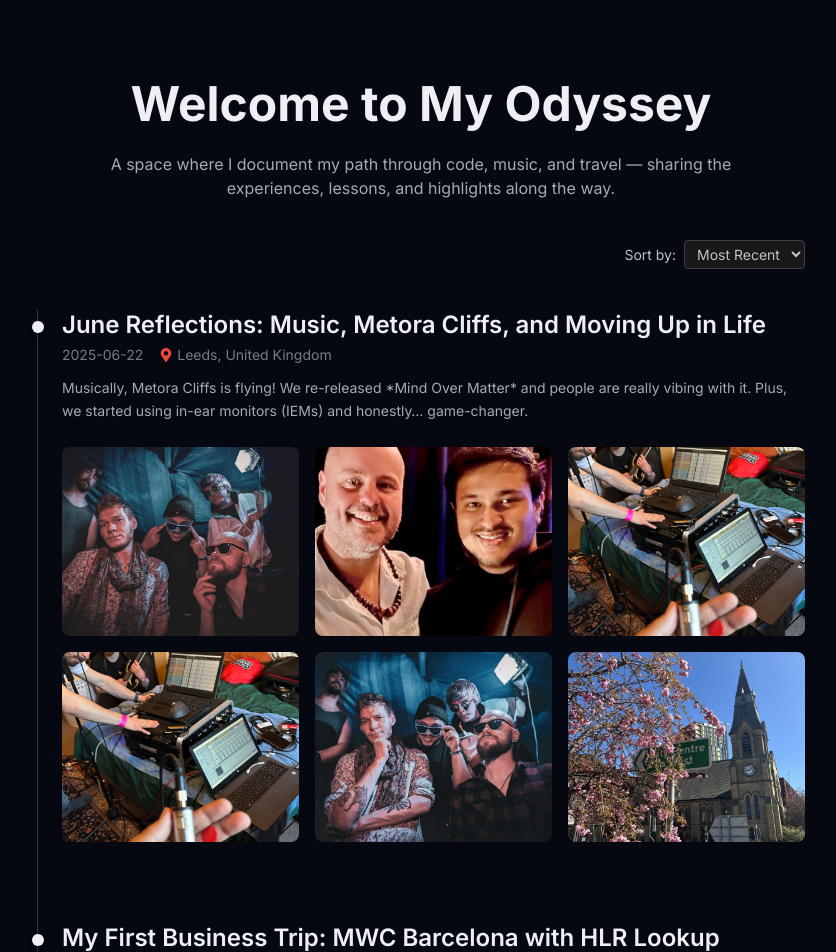
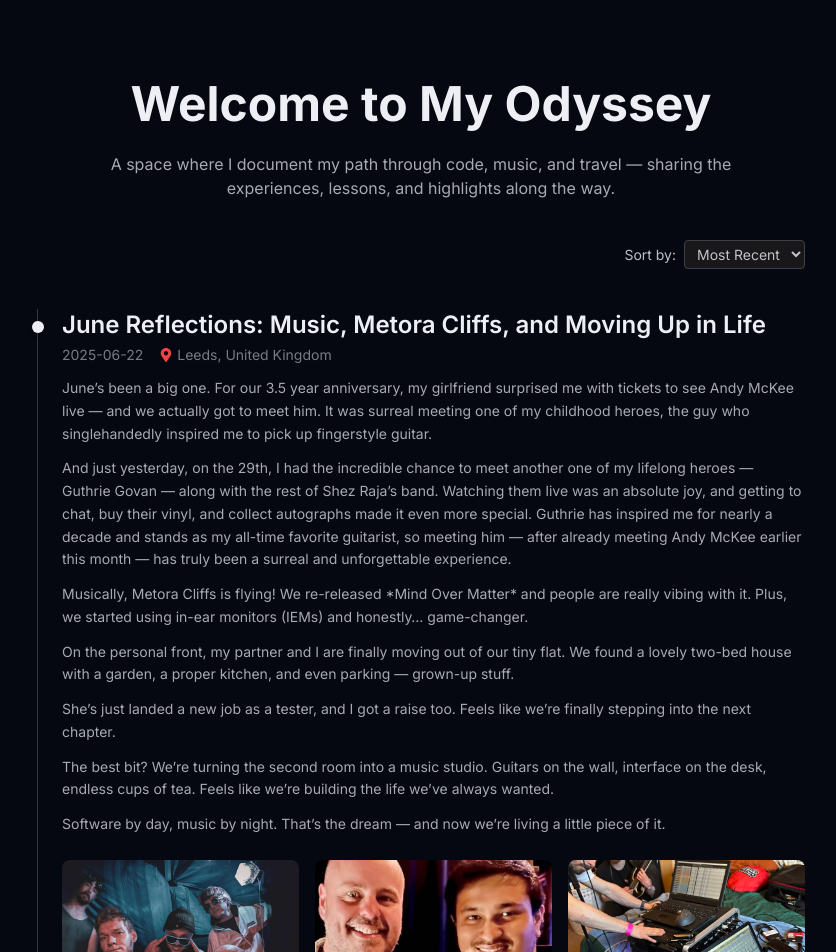
Before and after one commit to IshmamDC217/IshmamAhmed, a Next.js app: page /blog in a window 1280 px wide. Shown: the top 952 px of the page, without its empty margins (219-1055 px from the left). Built offline with nearby package versions, Linux system fonts and the light colour scheme.

Commit message:
blog content

```diff
--- a/data/blogs.ts
+++ b/data/blogs.ts
@@ -92,12 +92,13 @@ export const blogs = [
             "/june6.jpeg",
         ],
         content: [
-            // "June’s been a big one. For our 3.5 year anniversary, my girlfriend surprised me with tickets to see Andy McKee live — and we actually got to meet him. It was surreal meeting one of my childhood heroes, the guy who singlehandedly inspired me to pick up fingerstyle guitar.",
+            "June’s been a big one. For our 3.5 year anniversary, my girlfriend surprised me with tickets to see Andy McKee live — and we actually got to meet him. It was surreal meeting one of my childhood heroes, the guy who singlehandedly inspired me to pick up fingerstyle guitar.",
+            "And just yesterday, on the 29th, I had the incredible chance to meet another one of my lifelong heroes — Guthrie Govan — along with the rest of Shez Raja’s band. Watching them live was an absolute joy, and getting to chat, buy their vinyl, and collect autographs made it even more special. Guthrie has inspired me for nearly a decade and stands as my all-time favorite guitarist, so meeting him — after already meeting Andy McKee earlier this month — has truly been a surreal and unforgettable experience.",
             "Musically, Metora Cliffs is flying! We re-released *Mind Over Matter* and people are really vibing with it. Plus, we started using in-ear monitors (IEMs) and honestly… game-changer.",
-            // "On the personal front, my partner and I are finally moving out of our tiny flat. We found a lovely two-bed house with a garden, a proper kitchen, and even parking — grown-up stuff.",
-            // "She’s just landed a new job as a tester, and I got a raise too. Feels like we’re finally stepping into the next chapter.",
-            // "The best bit? We’re turning the second room into a music studio. Guitars on the wall, interface on the desk, endless cups of tea. Feels like we’re building the life we’ve always wanted.",
-            // "Software by day, music by night. That’s the dream — and now we’re living a little piece of it.",
+            "On the personal front, my partner and I are finally moving out of our tiny flat. We found a lovely two-bed house with a garden, a proper kitchen, and even parking — grown-up stuff.",
+            "She’s just landed a new job as a tester, and I got a raise too. Feels like we’re finally stepping into the next chapter.",
+            "The best bit? We’re turning the second room into a music studio. Guitars on the wall, interface on the desk, endless cups of tea. Feels like we’re building the life we’ve always wanted.",
+            "Software by day, music by night. That’s the dream — and now we’re living a little piece of it.",
         ],
     },
 ];
```
Also changed, not shown: public/june4.jpeg.
